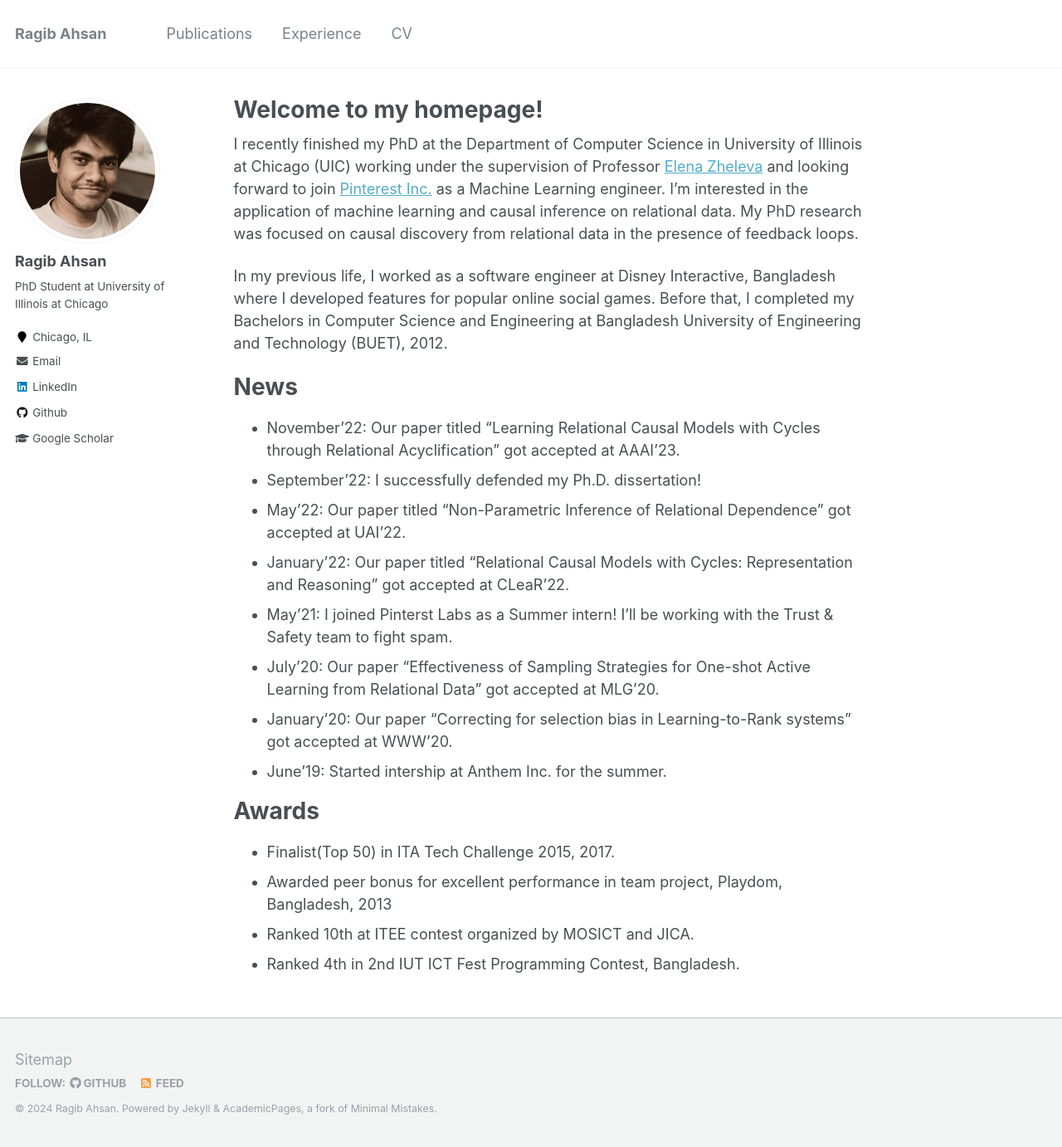
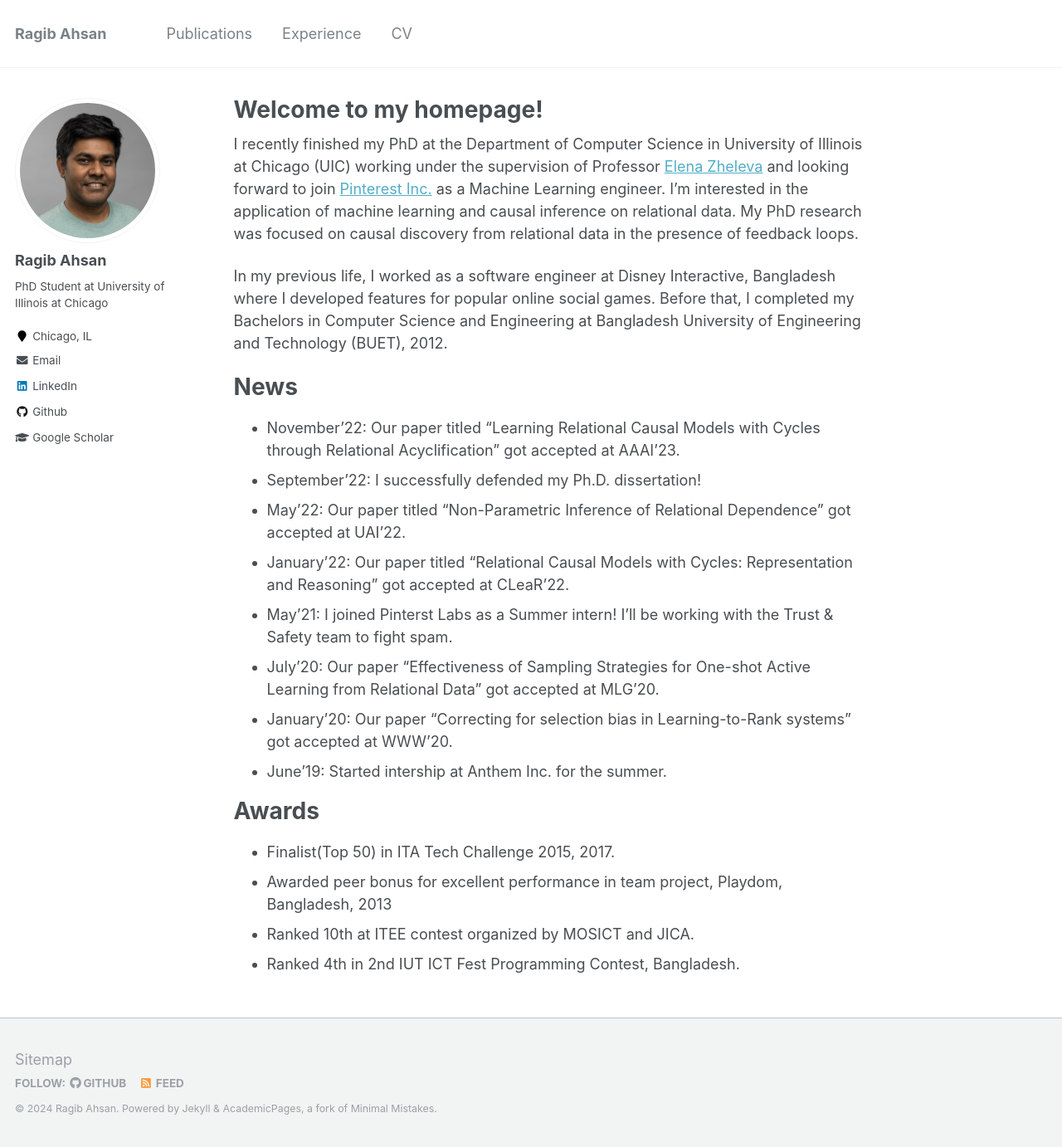
Before and after one commit to ragib06/ragib06.github.io, a Jekyll site: the page built from _pages/about.md, in a window 1280 px wide and 1382 px high. Shown: the whole window at 83% size. Built offline with Jekyll 4.4.1, drawn with Linux system fonts in a browser that asks for light colours.

Commit message:
Update avatar

```diff
--- a/_config.yml
+++ b/_config.yml
@@ -81,7 +81,7 @@ analytics:
 # Site Author
 author:
   name             : "Ragib Ahsan"
-  avatar           : "profile.png"
+  avatar           : "headshot_square.jpg"
   bio              : "PhD Student at University of Illinois at Chicago"
   location         : "Chicago, IL"
   employer         :
```
